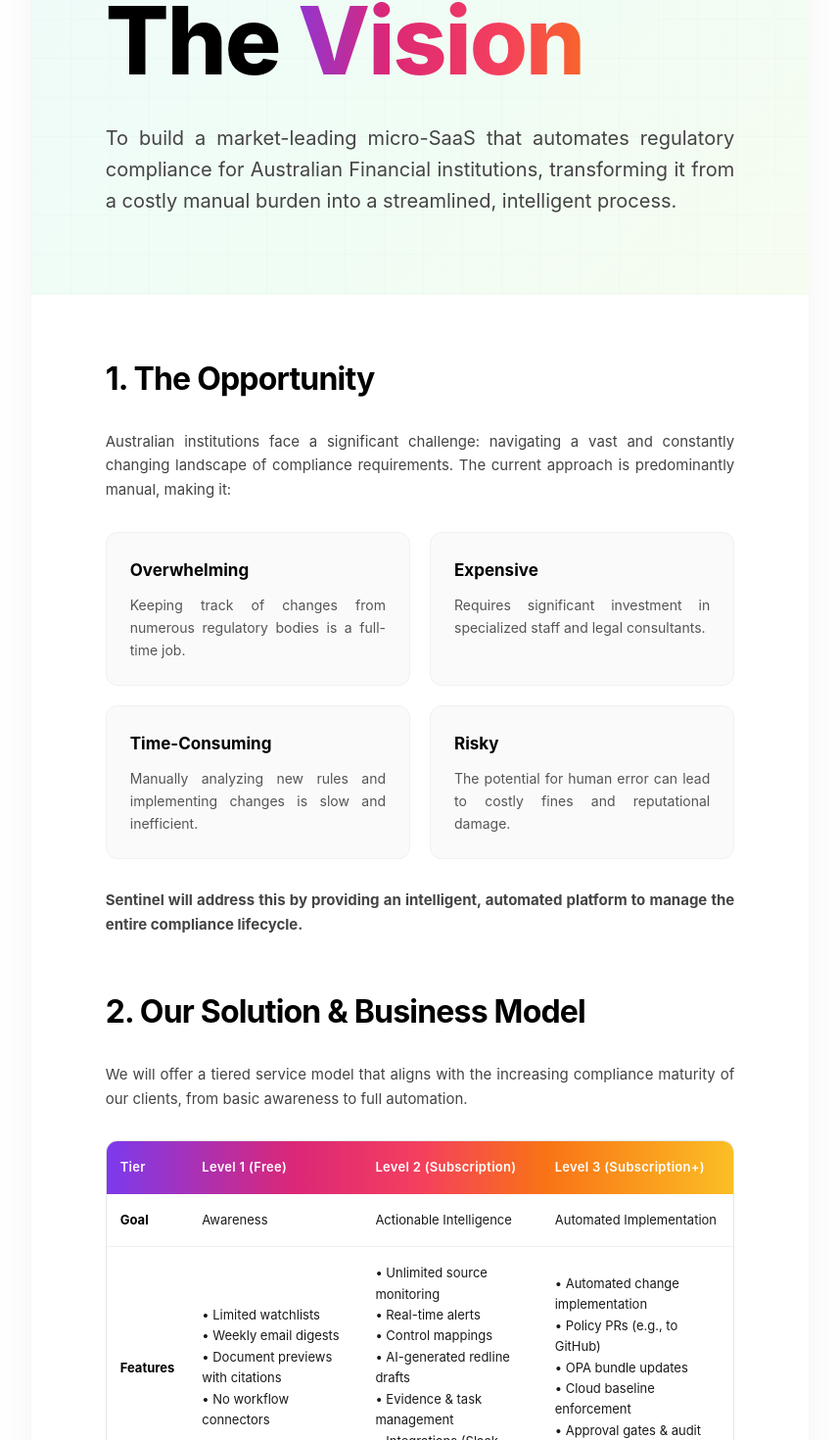
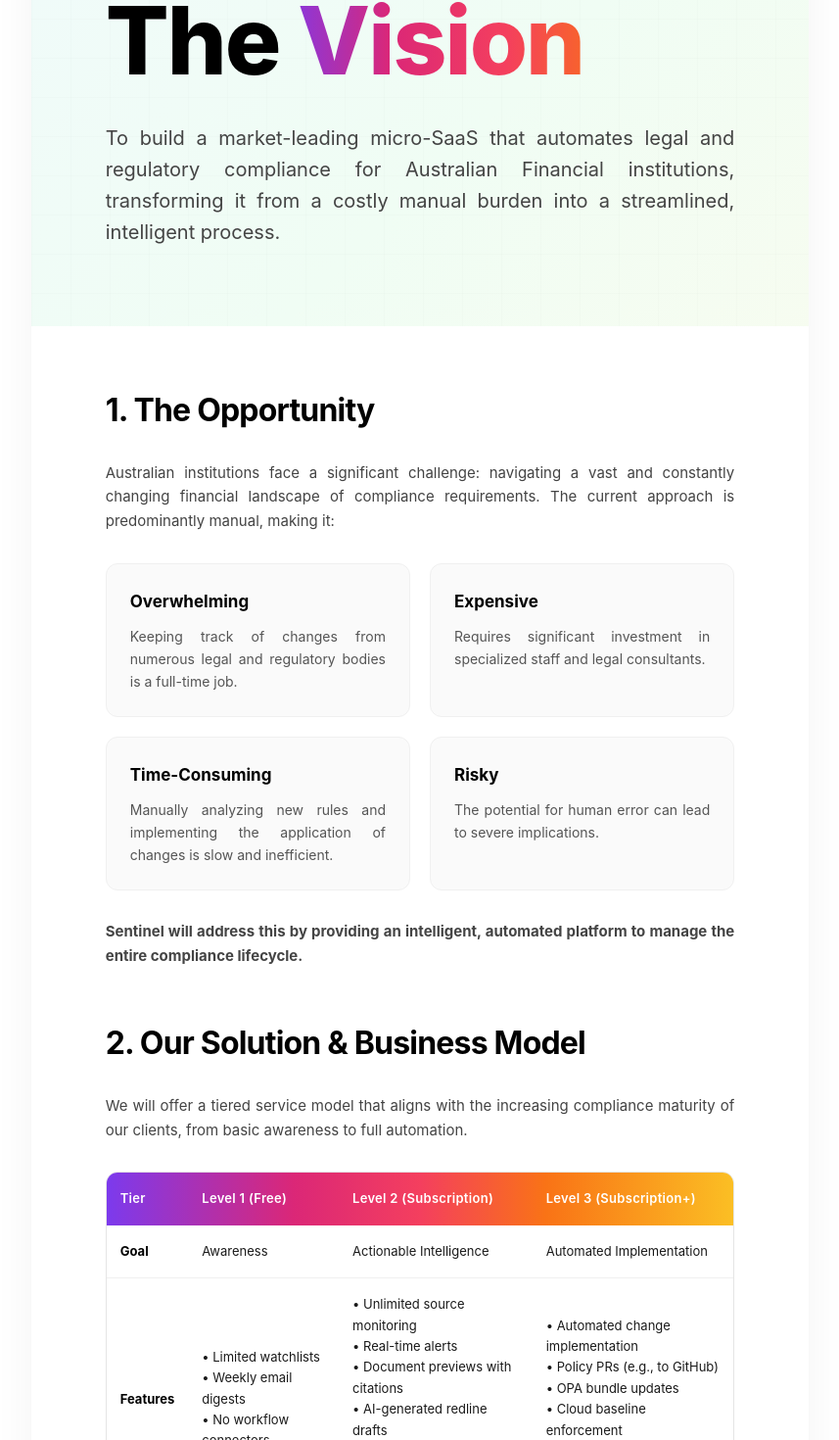
Before and after one commit to Enzo-Armani/sentinel, a Next.js app: page / in a window 1280 px wide. Shown: the part 397-1867 px from the top of the page at 98% size, without its empty margins (211-1068 px from the left). Built offline with nearby package versions, Linux system fonts and the light colour scheme.

Commit message:
Minor Changes 2

```diff
--- a/app/page.tsx
+++ b/app/page.tsx
@@ -15,17 +15,17 @@ export default function Home() {
                 The <span className="gradient-word">Vision</span>
             </h1>
             <p className="vision-description">
-                To build a market-leading micro-SaaS that automates regulatory compliance for Australian Financial institutions, transforming it from a costly manual burden into a streamlined, intelligent process.
+                To build a market-leading micro-SaaS that automates legal and regulatory compliance for Australian Financial institutions, transforming it from a costly manual burden into a streamlined, intelligent process.
             </p>
         </div>
 
         <h1>1. The Opportunity</h1>
-        <p>Australian institutions face a significant challenge: navigating a vast and constantly changing landscape of compliance requirements. The current approach is predominantly manual, making it:</p>
+        <p>Australian institutions face a significant challenge: navigating a vast and constantly changing financial landscape of compliance requirements. The current approach is predominantly manual, making it:</p>
 
         <div className="challenge-list">
             <div className="challenge-item">
                 <strong>Overwhelming</strong>
-                <p>Keeping track of changes from numerous regulatory bodies is a full-time job.</p>
+                <p>Keeping track of changes from numerous legal and regulatory bodies is a full-time job.</p>
             </div>
             <div className="challenge-item">
                 <strong>Expensive</strong>
@@ -33,11 +33,11 @@ export default function Home() {
             </div>
             <div className="challenge-item">
                 <strong>Time-Consuming</strong>
-                <p>Manually analyzing new rules and implementing changes is slow and inefficient.</p>
+                <p>Manually analyzing new rules and implementing the application of changes is slow and inefficient.</p>
             </div>
             <div className="challenge-item">
                 <strong>Risky</strong>
-                <p>The potential for human error can lead to costly fines and reputational damage.</p>
+                <p>The potential for human error can lead to severe implications.</p>
             </div>
         </div>
 
@@ -64,8 +64,8 @@ export default function Home() {
                 </tr>
                 <tr>
                     <td className="tier-name">Features</td>
-                    <td dangerouslySetInnerHTML={{ __html: `• Limited watchlists<br>• Weekly email digests<br>• Document previews with citations<br>• No workflow connectors` }}></td>
-                    <td dangerouslySetInnerHTML={{ __html: `• Unlimited source monitoring<br>• Real-time alerts<br>• Control mappings<br>• AI-generated redline drafts<br>• Evidence & task management<br>• Integrations (Slack, Teams, Jira)` }}></td>
+                    <td dangerouslySetInnerHTML={{ __html: `• Limited watchlists<br>• Weekly email digests<br>• No workflow connectors` }}></td>
+                    <td dangerouslySetInnerHTML={{ __html: `• Unlimited source monitoring<br>• Real-time alerts<br>• Document previews with citations<br>• AI-generated redline drafts<br>• Task management<br>• Integrations (Slack, Teams, Jira)` }}></td>
                     <td dangerouslySetInnerHTML={{ __html: `• Automated change implementation<br>• Policy PRs (e.g., to GitHub)<br>• OPA bundle updates<br>• Cloud baseline enforcement<br>• Approval gates & audit trails` }}></td>
                 </tr>
             </tbody>
```
